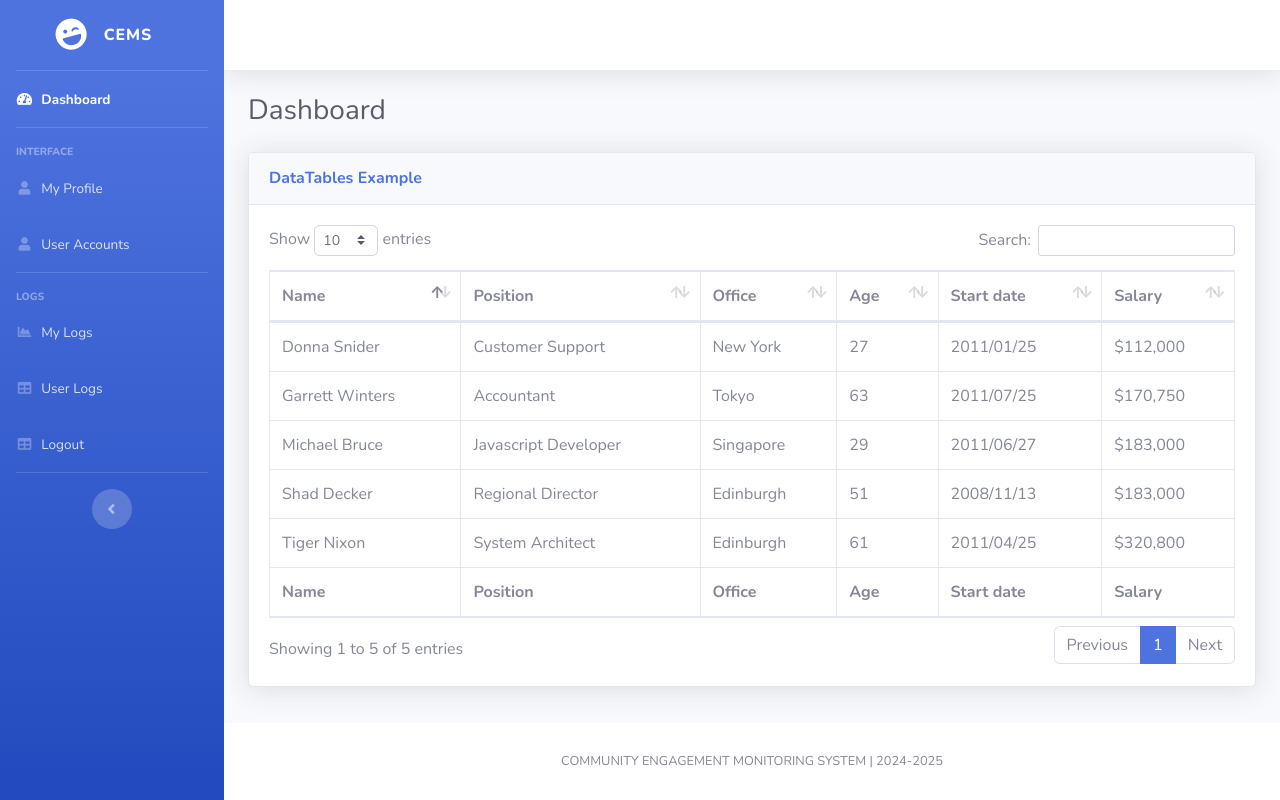
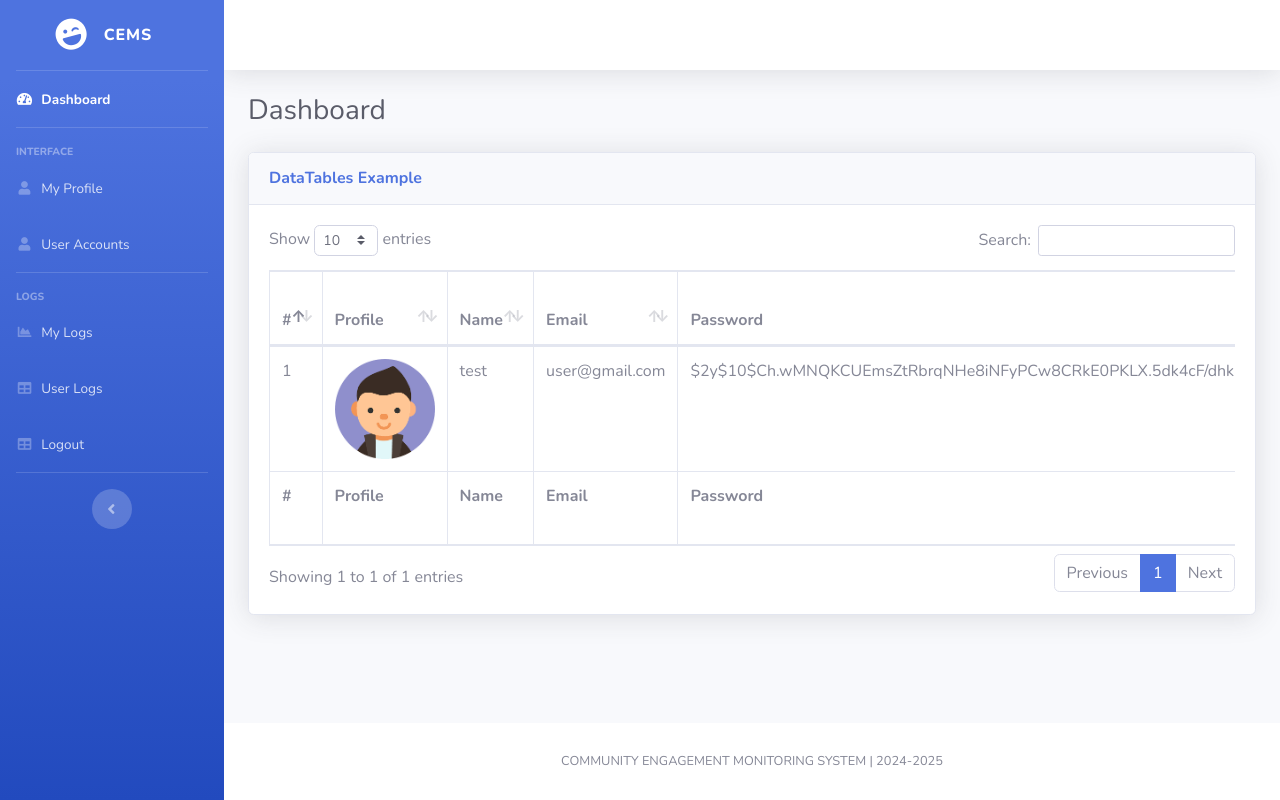
Before and after one commit to miole2001/community-engagement-monitoring-system, a PHP site: page /admin/user-accounts.php in a window 1280 px wide. Run offline with PHP 8.4, Linux system fonts and the light colour scheme; data comes from the database, SQL or seed files in the repository; some libraries are stand-ins or nearby versions.

Commit message:
profile and display user accounts

```diff
--- a/admin/user-accounts.php
+++ b/admin/user-accounts.php
@@ -1,4 +1,28 @@
-<?php include("../components/admin-header.php"); ?>
+<?php
+    include("../components/admin-header.php");
+
+    // HANDLE DELETE REQUEST
+    if (isset($_POST['delete_account'])) {
+        $delete_id = $_POST['delete_id'];
+
+        $verify_delete = $connForAccounts->prepare("SELECT * FROM `user_accounts` WHERE id = ?");
+        $verify_delete->execute([$delete_id]);
+
+        if ($verify_delete->rowCount() > 0) {
+            $delete_account = $connForAccounts->prepare("DELETE FROM `user_accounts` WHERE id = ?");
+            if ($delete_account->execute([$delete_id])) {
+                $success_msg[] = 'Account deleted!';
+            } else {
+                $error_msg[] = 'Error deleting Account.';
+            }
+        } else {
+            $warning_msg[] = 'Account already deleted!';
+        }
+    }
+
+    $user_accounts = $connForAccounts->query("SELECT * FROM `user_accounts` WHERE user_type = 'user'")->fetchAll(PDO::FETCH_ASSOC);
+
+?>
 
 
 <!-- Main Content -->
@@ -18,8 +42,8 @@
 
 
 
-                <!-- DataTable -->
-                <div class="card shadow mb-4">
+        <!-- DataTable -->
+        <div class="card shadow mb-4">
             <div class="card-header py-3">
                 <h6 class="m-0 font-weight-bold text-primary">DataTables Example</h6>
             </div>
@@ -28,65 +52,47 @@
                     <table class="table table-bordered" id="dataTable" width="100%" cellspacing="0">
                         <thead>
                             <tr>
+                                <th>#</th>
+                                <th>Profile</th>
                                 <th>Name</th>
-                                <th>Position</th>
-                                <th>Office</th>
-                                <th>Age</th>
-                                <th>Start date</th>
-                                <th>Salary</th>
+                                <th>Email</th>
+                                <th>Password</th>
+                                <th>Date Registered</th>
+                                <th>Action(s)</th>
                             </tr>
                         </thead>
                         <tfoot>
                             <tr>
+                                <th>#</th>
+                                <th>Profile</th>
                                 <th>Name</th>
-                                <th>Position</th>
-                                <th>Office</th>
-                                <th>Age</th>
-                                <th>Start date</th>
-                                <th>Salary</th>
+                                <th>Email</th>
+                                <th>Password</th>
+                                <th>Date Registered</th>
+                                <th>Action(s)</th>
                             </tr>
                         </tfoot>
                         <tbody>
-                            <tr>
-                                <td>Tiger Nixon</td>
-                                <td>System Architect</td>
-                                <td>Edinburgh</td>
-                                <td>61</td>
-                                <td>2011/04/25</td>
-                                <td>$320,800</td>
-                            </tr>
-                            <tr>
-                                <td>Garrett Winters</td>
-                                <td>Accountant</td>
-                                <td>Tokyo</td>
-                                <td>63</td>
-                                <td>2011/07/25</td>
-                                <td>$170,750</td>
-                            </tr>
-                            <tr>
-                                <td>Shad Decker</td>
-                                <td>Regional Director</td>
-                                <td>Edinburgh</td>
-                                <td>51</td>
-                                <td>2008/11/13</td>
-                                <td>$183,000</td>
-                            </tr>
-                            <tr>
-                                <td>Michael Bruce</td>
-                                <td>Javascript Developer</td>
-                                <td>Singapore</td>
-                                <td>29</td>
-                                <td>2011/06/27</td>
-                                <td>$183,000</td>
-                            </tr>
-                            <tr>
-                                <td>Donna Snider</td>
-                                <td>Customer Support</td>
-                                <td>New York</td>
-                                <td>27</td>
-                                <td>2011/01/25</td>
-                                <td>$112,000</td>
-                            </tr>
+                            <?php
+                                $count = 1;
+                                foreach ($user_accounts as $account):
+                                ?>
+                                <tr>
+                                    <td><?php echo $count++; ?></td>
+                                    <td><img src="../image/profile/<?php echo ($account['image']); ?>" alt="Image" style="width: 100px; height: auto;"></td>
+                                    <td><?php echo ($account['name']); ?></td>
+                                    <td><?php echo ($account['email']); ?></td>
+                                    <td><?php echo ($account['password']); ?></td>
+                                    <td><?php echo ($account['date_registered']); ?></td>
+                                    <td>
+                                        <form method="POST" action="" class="delete-form">
+                                            <input type="hidden" name="delete_id" value="<?php echo ($account['id']); ?>">
+                                            <input type="hidden" name="delete_account" value="1">
+                                            <button type="button" class="btn btn-danger btn-sm delete-btn">Delete</button>
+                                        </form>
+                                    </td>
+                                </tr>
+                            <?php endforeach; ?>
                         </tbody>
                     </table>
                 </div>
@@ -111,6 +117,29 @@
 <!-- End of Page Wrapper -->
 
 <?php include("../components/scripts.php"); ?>
+<script>
+        // Delete confirmation
+        $('.delete-btn').on('click', function() {
+            const form = $(this).closest('.delete-form');
+            const reviewId = form.find('input[name="delete_id"]').val();
+
+            Swal.fire({
+                title: 'Are you sure?',
+                text: "This action cannot be undone!",
+                icon: 'warning',
+                showCancelButton: true,
+                confirmButtonColor: '#3085d6',
+                cancelButtonColor: '#d33',
+                confirmButtonText: 'Yes, delete it!'
+            }).then((result) => {
+                if (result.isConfirmed) {
+                    console.log("Deleting voter ID: " + reviewId);
+                    form.submit();
+                }
+            });
+        });
+
+</script>
 
 </body>
 
--- a/components/admin-header.php
+++ b/components/admin-header.php
@@ -112,7 +112,7 @@ include ('../components/alerts.php');
 
             <!-- logout -->
             <li class="nav-item">
-                <a class="nav-link" href="../logout.php">
+                <a class="nav-link" href="#" id="logout">
                     <i class="fas fa-fw fa-table"></i>
                     <span>Logout</span></a>
             </li>
--- a/components/scripts.php
+++ b/components/scripts.php
@@ -21,3 +21,26 @@
 
 
 <script src="../js/dashboard.js"></script>
+
+<!-- script for logout sweetalert2 -->
+<script>
+    document.getElementById('logout').addEventListener('click', function(e) {
+        e.preventDefault();
+
+        Swal.fire({
+            title: 'Are you sure?',
+            text: "You will be logged out of your session.",
+            icon: 'warning',
+            showCancelButton: true,
+            confirmButtonColor: '#3085d6',
+            cancelButtonColor: '#d33',
+            confirmButtonText: 'Yes, logout',
+            cancelButtonText: 'Cancel',
+            reverseButtons: true
+        }).then((result) => {
+            if (result.isConfirmed) {
+                window.location.href = '../logout.php';
+            }
+        });
+    });
+</script>
--- a/components/user-header.php
+++ b/components/user-header.php
@@ -96,7 +96,7 @@ include ('../components/alerts.php');
 
             <!-- logout -->
             <li class="nav-item">
-                <a class="nav-link" href="../logout.php">
+                <a class="nav-link" href="#" id="logout">
                     <i class="fas fa-fw fa-table"></i>
                     <span>Logout</span></a>
             </li>
```
Also changed, not shown: admin/admin.php (+0 -32 lines), admin/profile.php (+18 -41 lines), user/profile.php (+18 -41 lines). Lines whose indentation alone changed are shown as unchanged.
